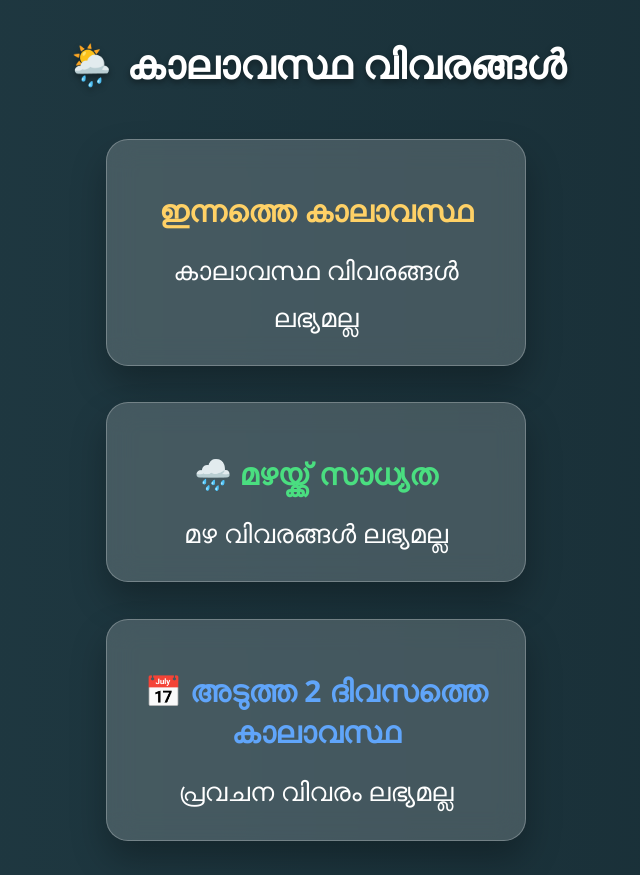
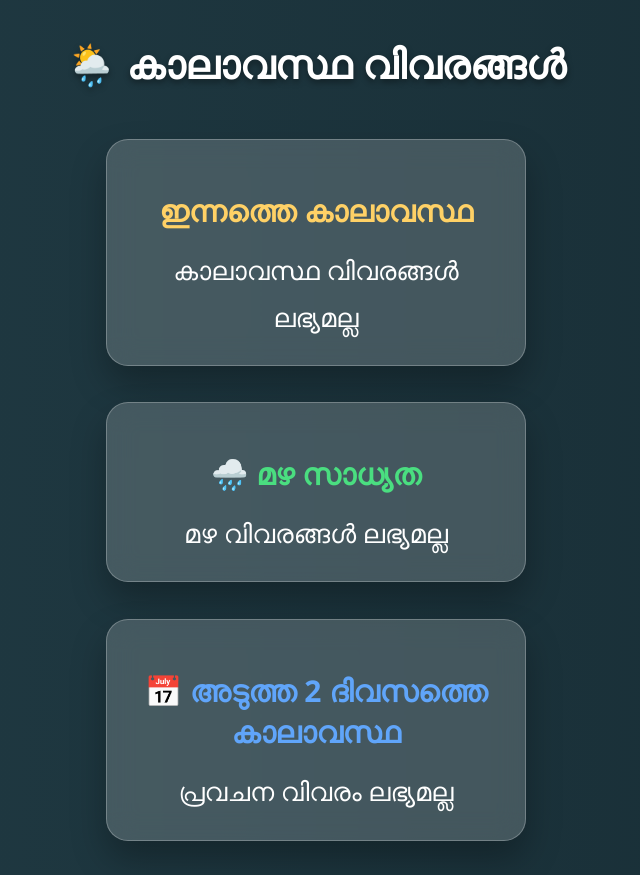
Before and after one commit to jobinpjosephjobin-lang/weatherApp, a plain HTML site: page index.html in a window 1280 px wide. Shown: the whole page, without its empty margins (324-964 px from the left). Drawn offline with Linux system fonts and the light colour scheme; no server answers.

Commit message:
Update index.html

```diff
--- a/index.html
+++ b/index.html
@@ -16,7 +16,7 @@
     </div>
 
     <div class="card">
-        <h2>🌧️ മഴയ്ക്ക് സാധ്യത</h2>
+        <h2>🌧️ മഴ സാധ്യത</h2>
         <p id="rain">വിവരം പരിശോധിക്കുന്നു...</p>
     </div>
 
```
